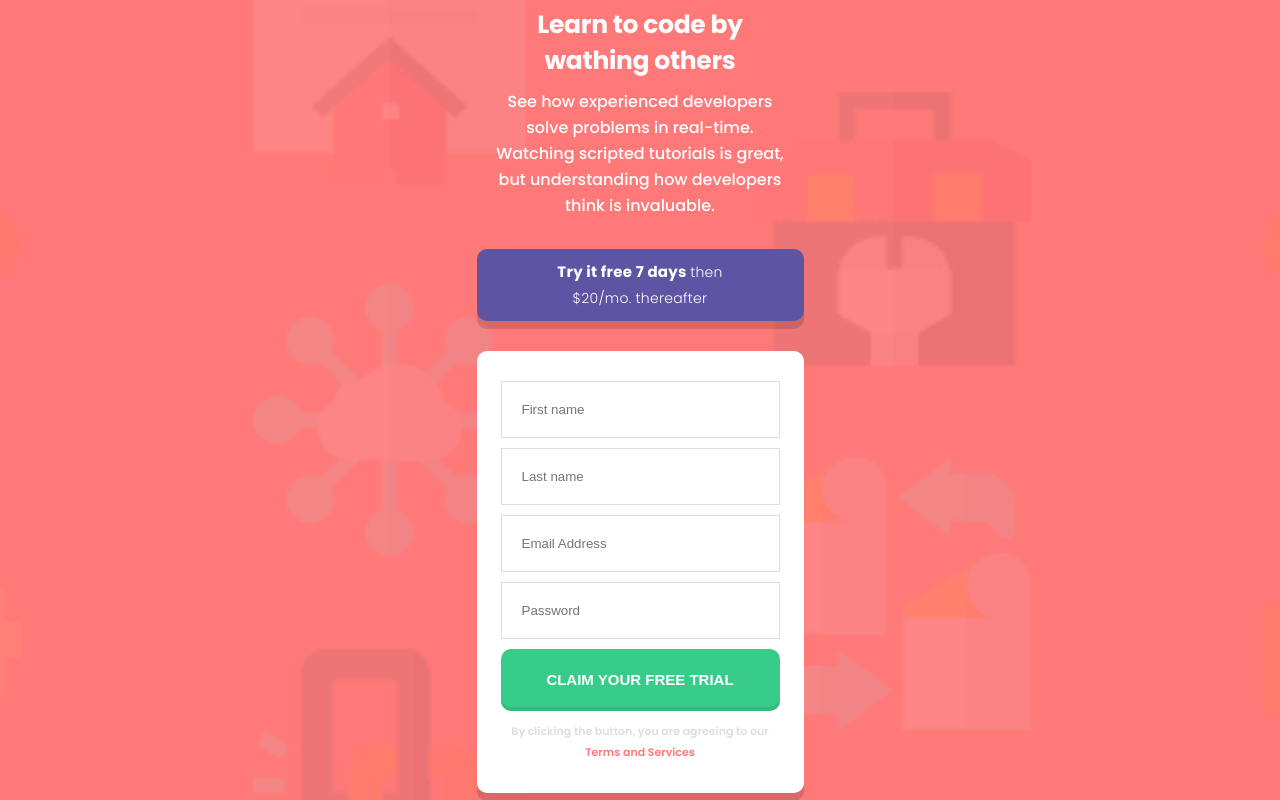
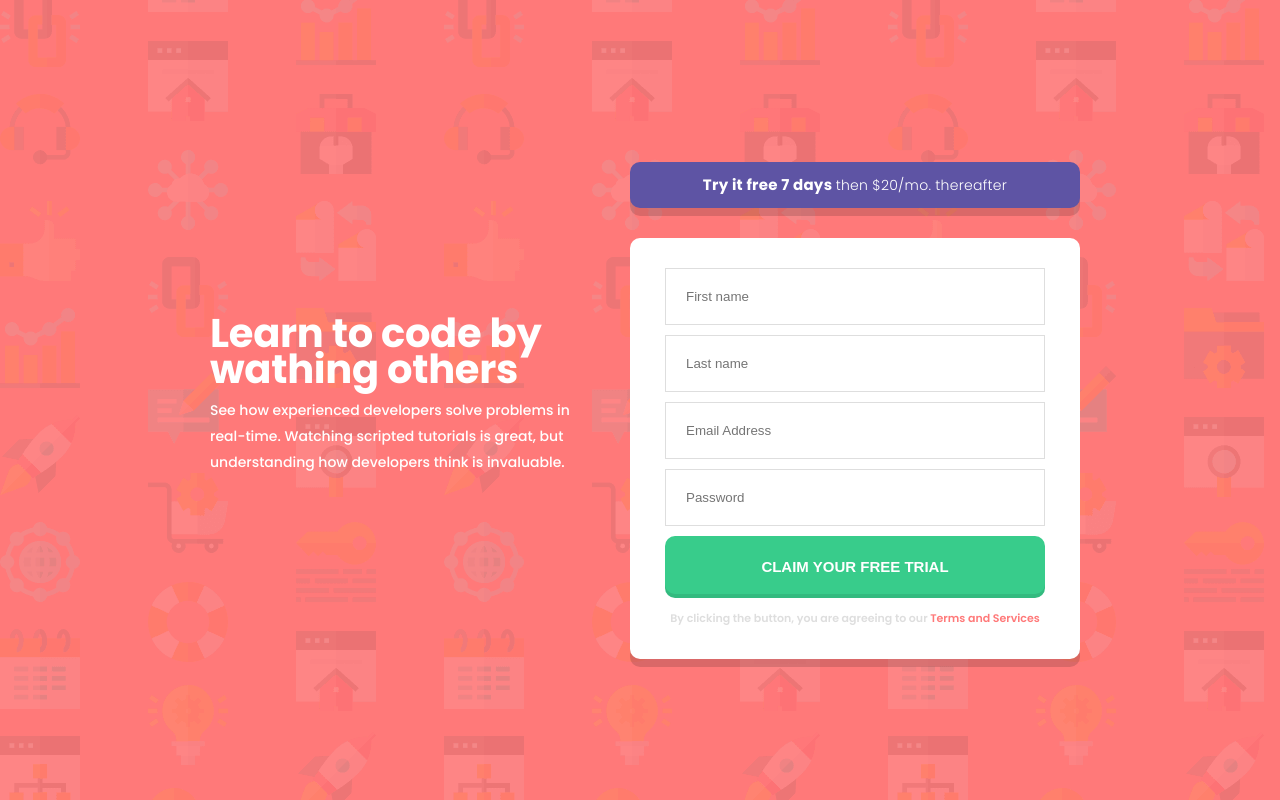
Before and after one commit to aniabaishvili/intro-component-with-sign-up-form, a React (Vite) app: page / in a window 1280 px wide. Built offline with nearby package versions, Linux system fonts and the light colour scheme.

Commit message:
make responsive

```diff
--- a/src/App.jsx
+++ b/src/App.jsx
@@ -23,4 +23,9 @@ const Maincontainer = styled.div`
     flex-direction: row;
     column-gap: 70px;
   }
+  @media screen and (min-width: 980px) {
+    display: flex;
+    flex-direction: row;
+    column-gap: 30px;
+  }
 `;
--- a/src/Globals.js
+++ b/src/Globals.js
@@ -1,6 +1,7 @@
 import { createGlobalStyle } from "styled-components";
 import styled from "styled-components";
 import mobileBg from "./../public/images/bg-intro-mobile.png";
+import desktopBg from './../public/images/bg-intro-desktop.png'
 
 const Global = createGlobalStyle`
     *{
@@ -21,6 +22,10 @@ const Global = createGlobalStyle`
         flex-direction: column;
         justify-content: center;
         align-items: center;
+
+        @media screen and (min-width: 980px) {
+            background-image: url(${desktopBg});
+  }
     }
 
 `;
--- a/src/components/Header.jsx
+++ b/src/components/Header.jsx
@@ -51,4 +51,20 @@ export const Headerstyle = styled.div`
 
     }
 }
+
+@media screen and (min-width:980px){
+    h1{
+        font-size:40px;
+        text-align:start;
+
+    }
+
+    p{
+        font-size:14px;
+        text-align: start;
+
+    }
+    width:400px;
+    margin:auto;
+}
 `;
--- a/src/components/SignUp.jsx
+++ b/src/components/SignUp.jsx
@@ -36,6 +36,9 @@ const SignForm = styled.div`
   @media screen and (min-width: 1440px) {
     width: 540px;
   }
+  @media screen and (min-width: 980px) {
+    width: 450px;
+  }
 `;
 
 const Price = styled.h2`
@@ -62,6 +65,9 @@ const Price = styled.h2`
   @media screen and (min-width: 1440px) {
     width: 540px;
   }
+  @media screen and (min-width: 980px) {
+    width: 450px;
+  }
 `;
 export const SignStyles = styled.div``;
 
@@ -71,6 +77,9 @@ export const Input = styled.input`
   border: 1px solid #dedede;
   @media screen and (min-width: 1440px) {
     width: 460px;
+  }
+  @media screen and (min-width: 980px) {
+    width: 380px;
   }
 `;
 
@@ -94,6 +103,9 @@ export const Button = styled.button`
     width: 460px;
     font-size: 17px;
   }
+  @media screen and (min-width: 980px) {
+    width: 380px;
+  }
 `;
 
 export const Footer = styled.footer`
```
